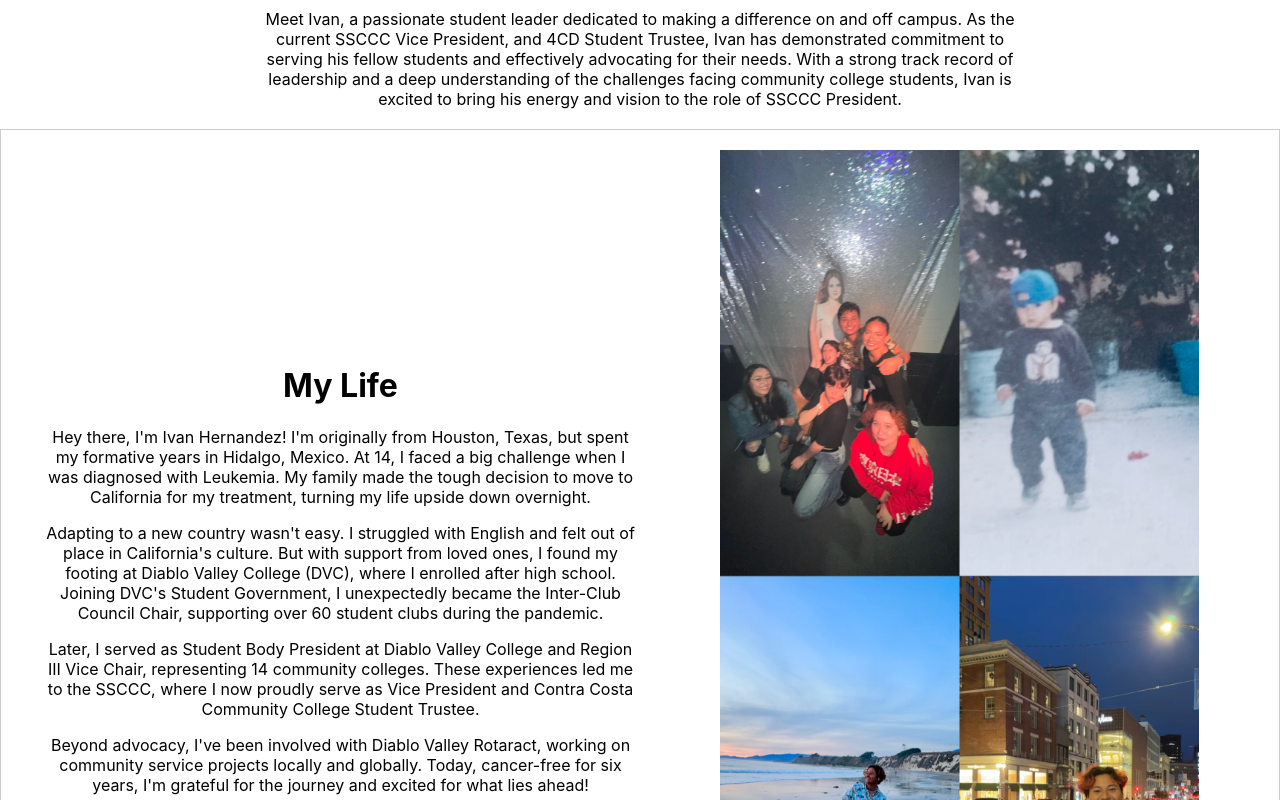
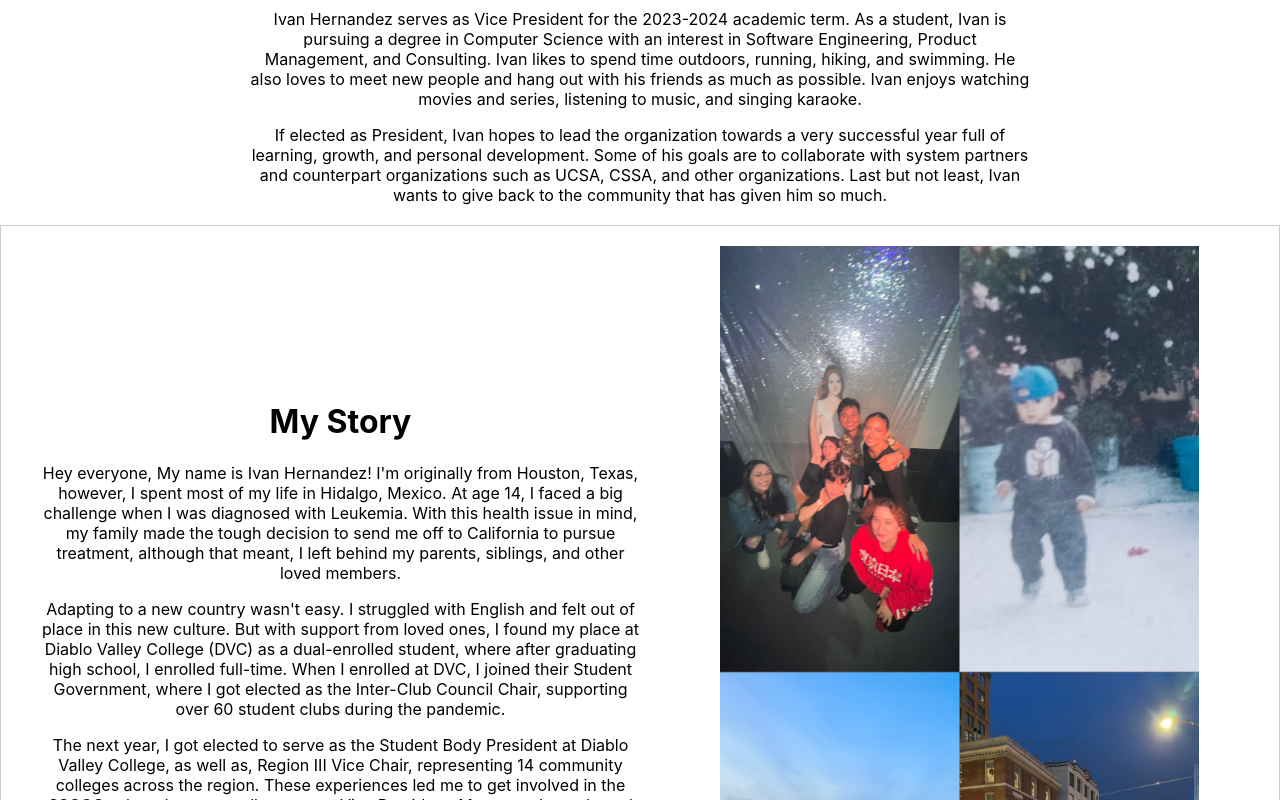
Before and after one commit to studentsenateccc/ivan4prez, a React (Create React App) app in the folder about-me/: page /about-me in a window 1280 px wide. Shown: the part 700-1500 px from the top of the page. Built offline with nearby package versions, Linux system fonts and the light colour scheme.

Commit message:
modified information from the meet ivan

```diff
--- a/about-me/src/components/AboutMePage.js
+++ b/about-me/src/components/AboutMePage.js
@@ -31,19 +31,20 @@ export default function AboutMePage() {
 
             <h1 className="text-white text-4xl font-bold mb-4">Meet your presidential Candidate</h1>
             <div className='margins'>
-              <p className="text-white text-lg">Meet Ivan, a passionate student leader dedicated to making a difference on and off campus. As the current SSCCC Vice President, and 4CD Student Trustee, Ivan has demonstrated commitment to serving his fellow students and effectively advocating for their needs. With a strong track record of leadership and a deep understanding of the challenges facing community college students, Ivan is excited to bring his energy and vision to the role of SSCCC President.</p>
+              <p className="text-white text-lg">Ivan Hernandez serves as Vice President for the 2023-2024 academic term. As a student, Ivan is pursuing a degree in Computer Science with an interest in Software Engineering, Product Management, and Consulting. Ivan likes to spend time outdoors, running, hiking, and swimming. He also loves to meet new people and hang out with his friends as much as possible. Ivan enjoys watching movies and series, listening to music, and singing karaoke.</p>
+              <p>If elected as President, Ivan hopes to lead the organization towards a very successful year full of learning, growth, and personal development. Some of his goals are to collaborate with system partners and counterpart organizations such as UCSA, CSSA, and other organizations. Last but not least, Ivan wants to give back to the community that has given him so much.</p>
             </div>
           </div>
 
 
           <div class="about-me-container">
             <div class="text-container">
-              <h1>My Life</h1>
+              <h1>My Story</h1>
 
-              <p>Hey there, I'm Ivan Hernandez! I'm originally from Houston, Texas, but spent my formative years in Hidalgo, Mexico. At 14, I faced a big challenge when I was diagnosed with Leukemia. My family made the tough decision to move to California for my treatment, turning my life upside down overnight.</p>
-              <p>Adapting to a new country wasn't easy. I struggled with English and felt out of place in California's culture. But with support from loved ones, I found my footing at Diablo Valley College (DVC), where I enrolled after high school. Joining DVC's Student Government, I unexpectedly became the Inter-Club Council Chair, supporting over 60 student clubs during the pandemic.</p>
-              <p>Later, I served as Student Body President at Diablo Valley College and Region III Vice Chair, representing 14 community colleges. These experiences led me to the SSCCC, where I now proudly serve as Vice President and Contra Costa Community College Student Trustee.</p>
-              <p>Beyond advocacy, I've been involved with Diablo Valley Rotaract, working on community service projects locally and globally. Today, cancer-free for six years, I'm grateful for the journey and excited for what lies ahead!</p>
+              <p>Hey everyone, My name is Ivan Hernandez! I'm originally from Houston, Texas, however, I spent most of my life in Hidalgo, Mexico. At age 14, I faced a big challenge when I was diagnosed with Leukemia. With this health issue in mind, my family made the tough decision to send me off to California to pursue treatment, although that meant, I left behind my parents, siblings, and other loved members.</p>
+              <p>Adapting to a new country wasn't easy. I struggled with English and felt out of place in this new culture. But with support from loved ones, I found my place at Diablo Valley College (DVC) as a dual-enrolled student, where after graduating high school, I enrolled full-time. When I enrolled at DVC, I joined their Student Government, where I got elected as the Inter-Club Council Chair, supporting over 60 student clubs during the pandemic.</p>
+              <p>The next year, I got elected to serve as the Student Body President at Diablo Valley College, as well as, Region III Vice Chair, representing 14 community colleges across the region. These experiences led me to get involved in the SSCCC, where I now proudly serve as Vice President. Moreover, I got elected as the Contra Costa Community College Student Trustee.</p>
+              <p>Beyond advocacy, I've been involved with Diablo Valley Rotaract, a non-profit community service organization devoted to support our community by working on community service projects locally and globally. Today, I have marked six years being cancer-free, I'm grateful for the journey and excited for what lies ahead!</p>
             </div>
             <div class="image-container">
               <img src={ivanLife} alt="Ivan in DC" class="small-image" />
@@ -58,7 +59,7 @@ export default function AboutMePage() {
             <div class="text-container">
               <h1>Professional Experience</h1>
               <p>Being involved both in and outside of school has played a pivotal role in shaping my personal and professional growth. Through extracurricular activities, internships, and volunteer experiences, I have been able to develop essential skills, gain valuable knowledge, and cultivate meaningful relationships.</p>
-              <p>Participating in extracurricular activities such as clubs, organizations, and sports teams has allowed me to hone my leadership abilities, teamwork skills, and time management techniques. These experiences have taught me how to effectively collaborate with others, solve problems creatively, and adapt to diverse situations.</p>
+              <p>Participating in extracurricular activities such as clubs, organizations, and sports teams has allowed me to expand my leadership abilities, teamwork skills, and time management techniques. These experiences have taught me how to effectively collaborate with others, solve problems creatively, and adapt to diverse situations.</p>
               <p>Additionally, internships and volunteer opportunities have provided me with real-world experience and exposure to different industries and professions. These experiences have not only helped me discover my interests and passions but have also equipped me with practical skills and knowledge that are applicable in various professional settings.</p>
               <p>Moreover, being actively involved both inside and outside of school has enabled me to expand my network, meet new people, and build connections with professionals in my field of interest. These connections have opened doors to new opportunities, mentorship, and career guidance, ultimately contributing to my overall growth and development.</p>
               <p>In summary, being involved in extracurricular activities, internships, and volunteer work has been instrumental in shaping the person I am today. These experiences have provided me with valuable skills, knowledge, and connections that have prepared me for success in my future endeavors.</p>
```
